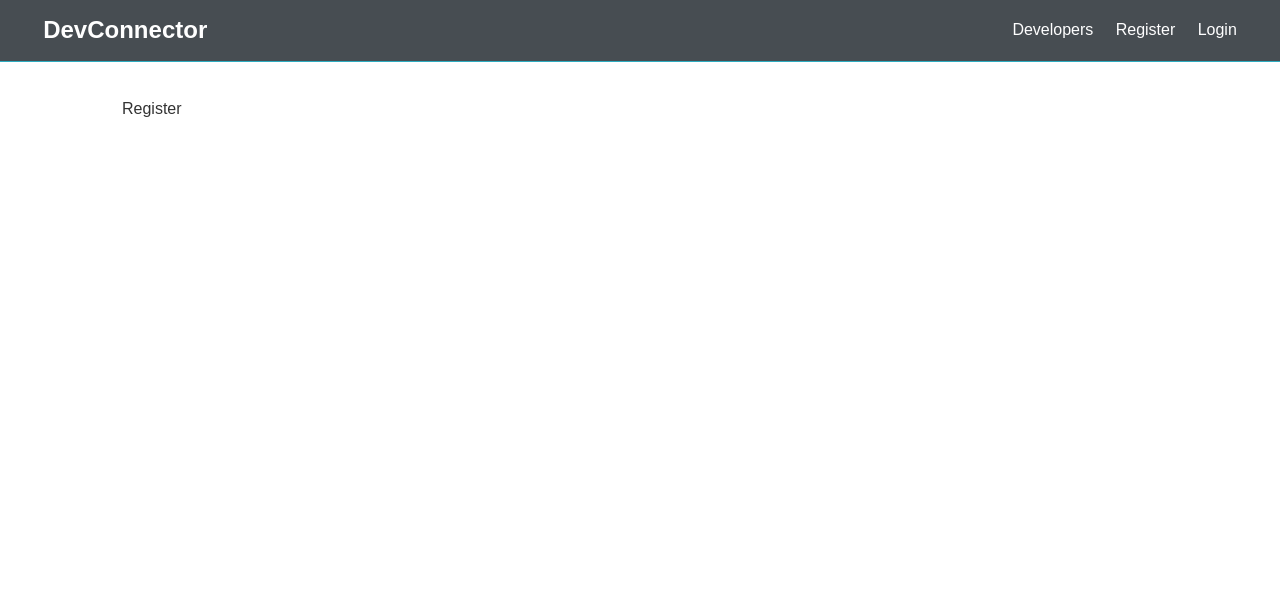
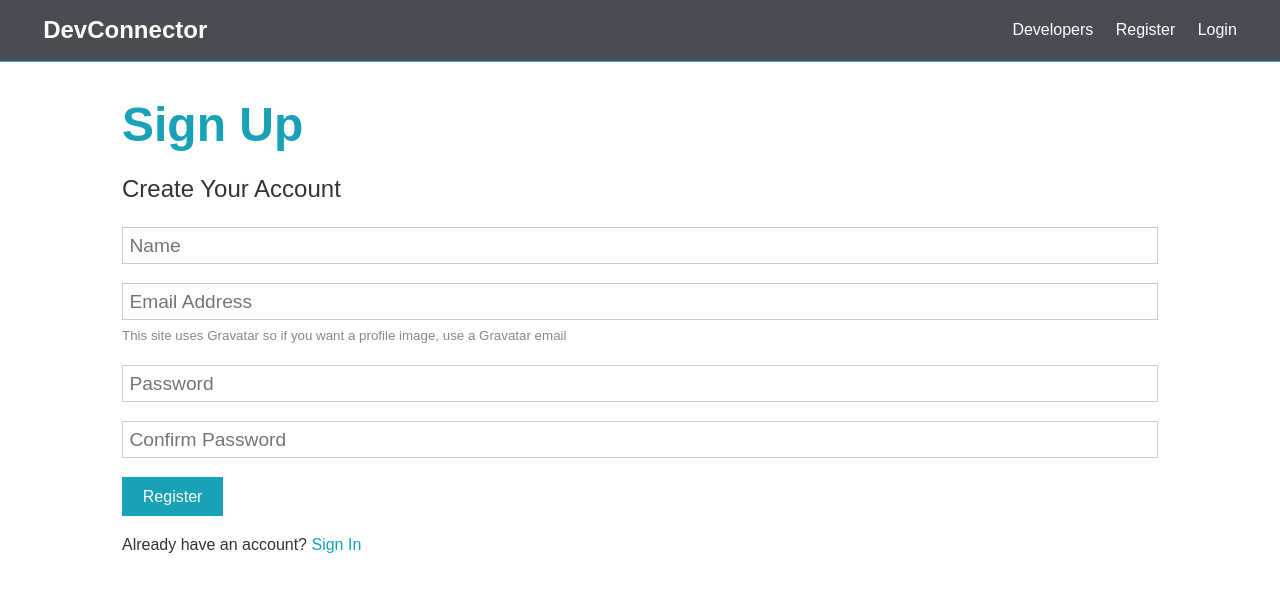
Before and after one commit to VladChepurnoj/devconnector-mern, a React (Create React App) app in the folder client/: page /register in a window 1280 px wide. Shown: the top 592 px of the page. Built offline with nearby package versions, Linux system fonts and the light colour scheme.

Commit message:
. Register Form & useState Hook

```diff
--- a/client/src/components/auth/Register.js
+++ b/client/src/components/auth/Register.js
@@ -1,7 +1,93 @@
-import React from "react";
+import React, { Fragment, useState } from "react";
 
 const Register = () => {
-  return <div>Register</div>;
+  const [formData, setFormData] = useState({
+    name: "",
+    email: "",
+    password: "",
+    password2: "",
+  });
+
+  const { name, email, password, password2 } = formData;
+
+  const onChange = (e) =>
+    setFormData({
+      ...formData,
+      [e.target.name]: e.target.value,
+    });
+
+  const onSubmit = (e) => {
+    e.preventDefault();
+    if (password !== password2) {
+      console.log("passwords do not match");
+    } else {
+      console.log(formData);
+    }
+  };
+
+  return (
+    <Fragment>
+      {" "}
+      <h1 className='large text-primary'>Sign Up</h1>
+      <p className='lead'>
+        <i className='fas fa-user'></i> Create Your Account
+      </p>
+      <form className='form' onSubmit={(e) => onSubmit(e)}>
+        <div className='form-group'>
+          <input
+            type='text'
+            placeholder='Name'
+            name='name'
+            value={name}
+            onChange={(e) => onChange(e)}
+            required
+          />
+        </div>
+        <div className='form-group'>
+          <input
+            type='email'
+            placeholder='Email Address'
+            name='email'
+            value={email}
+            onChange={(e) => onChange(e)}
+            required
+          />
+          <small className='form-text'>
+            This site uses Gravatar so if you want a profile image, use a
+            Gravatar email
+          </small>
+        </div>
+        <div className='form-group'>
+          <input
+            type='password'
+            placeholder='Password'
+            name='password'
+            minLength='6'
+            name='password'
+            value={password}
+            onChange={(e) => onChange(e)}
+            required
+          />
+        </div>
+        <div className='form-group'>
+          <input
+            type='password'
+            placeholder='Confirm Password'
+            name='password2'
+            minLength='6'
+            name='password2'
+            value={password2}
+            onChange={(e) => onChange(e)}
+            required
+          />
+        </div>
+        <input type='submit' className='btn btn-primary' value='Register' />
+      </form>
+      <p className='my-1'>
+        Already have an account? <a href='login.html'>Sign In</a>
+      </p>
+    </Fragment>
+  );
 };
 
 export default Register;
```
